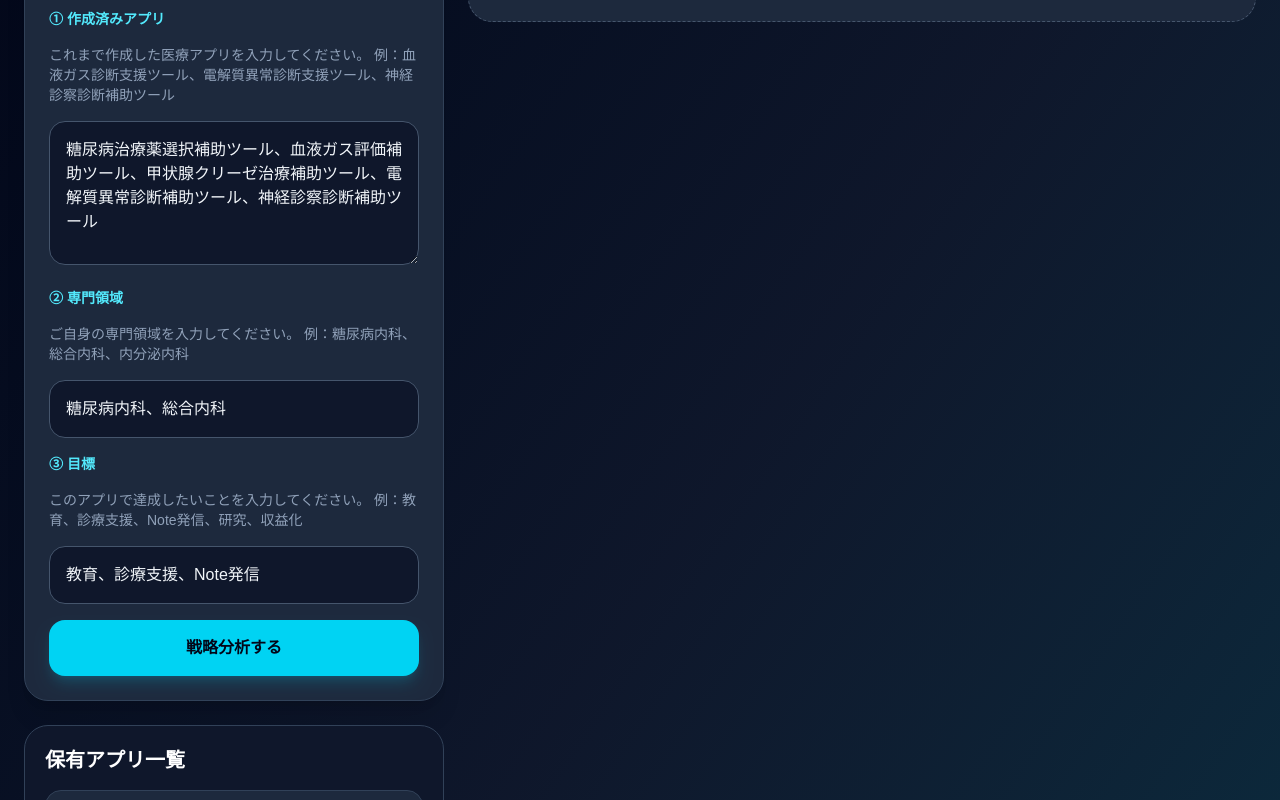
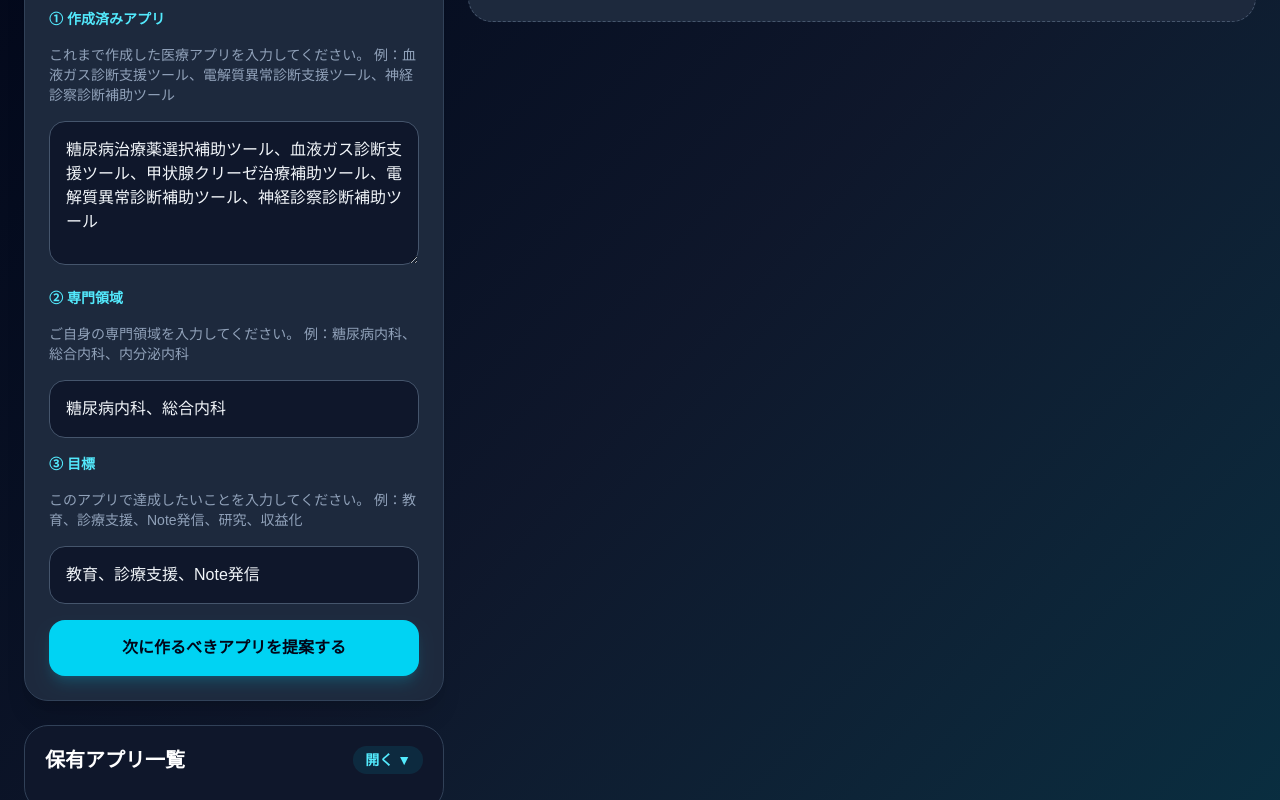
Before and after one commit to itooyoyo/medical-secretary, a Next.js app: page / in a window 1280 px wide. Shown: the part 320-1120 px from the top of the page. Built offline with nearby package versions, Linux system fonts and the light colour scheme.

Commit message:
add collapsible app list

```diff
--- a/app/page.tsx
+++ b/app/page.tsx
@@ -31,7 +31,7 @@ const myApps = [
 icon: "💊",
 },
 {
-    name: "血液ガス評価補助ツール",
+name: "血液ガス診断支援ツール",
 category: "救急",
 url: "https://rational-gas-analyze-now.base44.app/",
 icon: "🩸",
@@ -58,11 +58,12 @@ const myApps = [
 
 export default function Home() {
 const [apps, setApps] = useState(
-    "糖尿病治療薬選択補助ツール、血液ガス評価補助ツール、甲状腺クリーゼ治療補助ツール、電解質異常診断補助ツール、神経診察診断補助ツール"
+"糖尿病治療薬選択補助ツール、血液ガス診断支援ツール、甲状腺クリーゼ治療補助ツール、電解質異常診断補助ツール、神経診察診断補助ツール"
 );
 const [specialty, setSpecialty] = useState("糖尿病内科、総合内科");
 const [goal, setGoal] = useState("教育、診療支援、Note発信");
 const [result, setResult] = useState<Result | null>(null);
+const [showApps, setShowApps] = useState(false);
 
 function stars(score: number) {
 return "★".repeat(score) + "☆".repeat(5 - score);
@@ -70,6 +71,7 @@ export default function Home() {
 
 function analyze() {
 const text = `${apps} ${specialty} ${goal}`;
+
 
 let recommendation: Result = {
   title: "CGM解析AI",
@@ -196,17 +198,12 @@ export default function Home() {
 }
 
 setResult(recommendation);
+
+
 }
 
-  return (
-    <main className="min-h-screen bg-gradient-to-br from-slate-950 via-slate-900 to-cyan-950 p-6 text-slate-100">
-      <div className="mx-auto max-w-7xl">
-        <section className="mb-6 rounded-3xl border border-white/10 bg-white/5 p-8 shadow-2xl backdrop-blur-xl">
-          <div className="flex flex-col gap-4 md:flex-row md:items-start md:justify-between">
-            <div>
-              <div className="mb-4 inline-flex rounded-full border border-cyan-400/30 bg-cyan-400/10 px-4 py-2 text-sm font-bold text-cyan-300">
-                Dr. Ito App Empire Dashboard
-              </div>
+return ( <main className="min-h-screen bg-gradient-to-br from-slate-950 via-slate-900 to-cyan-950 p-6 text-slate-100"> <div className="mx-auto max-w-7xl"> <section className="mb-6 rounded-3xl border border-white/10 bg-white/5 p-8 shadow-2xl backdrop-blur-xl"> <div className="flex flex-col gap-4 md:flex-row md:items-start md:justify-between"> <div> <div className="mb-4 inline-flex rounded-full border border-cyan-400/30 bg-cyan-400/10 px-4 py-2 text-sm font-bold text-cyan-300">
+Dr. Ito App Empire Dashboard </div>
 
           <h1 className="mb-3 bg-gradient-to-r from-cyan-300 to-blue-400 bg-clip-text text-5xl font-extrabold tracking-tight text-transparent">
             医療アプリ開発秘書
@@ -233,39 +230,41 @@ export default function Home() {
             <label className="block text-sm font-bold text-cyan-300">
               ① 作成済みアプリ
             </label>
-
             <p className="text-sm text-slate-400">
               これまで作成した医療アプリを入力してください。
               例：血液ガス診断支援ツール、電解質異常診断支援ツール、神経診察診断補助ツール
             </p>
+
             <textarea
               className="min-h-36 w-full rounded-2xl border border-slate-600 bg-slate-900 p-4 text-slate-100 outline-none placeholder:text-slate-500 focus:border-cyan-400"
               placeholder="作成済みアプリ"
               value={apps}
               onChange={(e) => setApps(e.target.value)}
             />
+
             <label className="block text-sm font-bold text-cyan-300">
               ② 専門領域
             </label>
-
             <p className="text-sm text-slate-400">
               ご自身の専門領域を入力してください。
               例：糖尿病内科、総合内科、内分泌内科
             </p>
+
             <input
               className="w-full rounded-2xl border border-slate-600 bg-slate-900 p-4 text-slate-100 outline-none placeholder:text-slate-500 focus:border-cyan-400"
               placeholder="専門領域"
               value={specialty}
               onChange={(e) => setSpecialty(e.target.value)}
             />
+
             <label className="block text-sm font-bold text-cyan-300">
               ③ 目標
             </label>
-
             <p className="text-sm text-slate-400">
               このアプリで達成したいことを入力してください。
               例：教育、診療支援、Note発信、研究、収益化
             </p>
+
             <input
               className="w-full rounded-2xl border border-slate-600 bg-slate-900 p-4 text-slate-100 outline-none placeholder:text-slate-500 focus:border-cyan-400"
               placeholder="目標"
@@ -277,22 +276,33 @@ export default function Home() {
               onClick={analyze}
               className="w-full rounded-2xl bg-cyan-400 px-5 py-4 font-bold text-slate-950 shadow-lg shadow-cyan-500/20 transition hover:bg-cyan-300"
             >
-                  戦略分析する
+              次に作るべきアプリを提案する
             </button>
           </div>
         </div>
 
         <div className="rounded-3xl border border-slate-700 bg-slate-900 p-5">
-              <h2 className="mb-4 text-xl font-bold text-white">
+          <div className="mb-4 flex items-center justify-between">
+            <h2 className="text-xl font-bold text-white">
               保有アプリ一覧
             </h2>
 
+            <button
+              onClick={() => setShowApps(!showApps)}
+              className="rounded-full bg-cyan-400/10 px-3 py-1 text-sm font-bold text-cyan-300"
+            >
+              {showApps ? "閉じる ▲" : "開く ▼"}
+            </button>
+          </div>
+
+          {showApps && (
             <div className="space-y-3">
               {myApps.map((app) => (
                 <a
                   key={app.name}
                   href={app.url}
                   target="_blank"
+                  rel="noopener noreferrer"
                   className="block rounded-2xl border border-slate-700 bg-slate-800 p-4 transition hover:border-cyan-400 hover:bg-slate-700"
                 >
                   <div className="flex items-center justify-between gap-3">
@@ -309,13 +319,14 @@ export default function Home() {
                 </a>
               ))}
             </div>
+          )}
         </div>
       </div>
 
       <div className="space-y-6">
         {!result && (
           <div className="rounded-3xl border border-dashed border-slate-600 bg-slate-800 p-8 text-slate-400">
-                入力後、「戦略分析する」を押すとダッシュボードが表示されます。
+            入力後、「次に作るべきアプリを提案する」を押すとダッシュボードが表示されます。
           </div>
         )}
 
@@ -324,12 +335,16 @@ export default function Home() {
             <div className="grid gap-4 md:grid-cols-5">
               <div className="rounded-2xl border border-rose-400/30 bg-rose-400/10 p-4">
                 <p className="text-sm text-rose-200">糖尿病</p>
-                    <p className="mt-2 text-xl">{stars(result.scores.diabetes)}</p>
+                <p className="mt-2 text-xl">
+                  {stars(result.scores.diabetes)}
+                </p>
               </div>
 
               <div className="rounded-2xl border border-orange-400/30 bg-orange-400/10 p-4">
                 <p className="text-sm text-orange-200">救急</p>
-                    <p className="mt-2 text-xl">{stars(result.scores.emergency)}</p>
+                <p className="mt-2 text-xl">
+                  {stars(result.scores.emergency)}
+                </p>
               </div>
 
               <div className="rounded-2xl border border-violet-400/30 bg-violet-400/10 p-4">
@@ -339,12 +354,16 @@ export default function Home() {
 
               <div className="rounded-2xl border border-cyan-400/30 bg-cyan-400/10 p-4">
                 <p className="text-sm text-cyan-200">教育</p>
-                    <p className="mt-2 text-xl">{stars(result.scores.education)}</p>
+                <p className="mt-2 text-xl">
+                  {stars(result.scores.education)}
+                </p>
               </div>
 
               <div className="rounded-2xl border border-emerald-400/30 bg-emerald-400/10 p-4">
                 <p className="text-sm text-emerald-200">研究</p>
-                    <p className="mt-2 text-xl">{stars(result.scores.research)}</p>
+                <p className="mt-2 text-xl">
+                  {stars(result.scores.research)}
+                </p>
               </div>
             </div>
 
@@ -408,7 +427,7 @@ export default function Home() {
         )}
       </div>
     </section>
-      </div>
+
     <footer className="mt-12 rounded-3xl border border-slate-700 bg-slate-900 p-6 text-sm text-slate-400">
       <div className="space-y-3">
         <p>
@@ -424,15 +443,15 @@ export default function Home() {
           <p className="font-semibold text-cyan-300">
             Developed by Dr. Ito
           </p>
-      <p className="text-slate-500">
-        Medical App Empire Dashboard
-      </p>
+          <p className="text-slate-500">Medical App Empire Dashboard</p>
           <p className="text-slate-500">
             Version 1.0.0 | Last Updated: 2026-06-04
           </p>
         </div>
       </div>
     </footer>
+  </div>
 </main>
+
 );
 }
```
Lines whose indentation alone changed are shown as unchanged.
